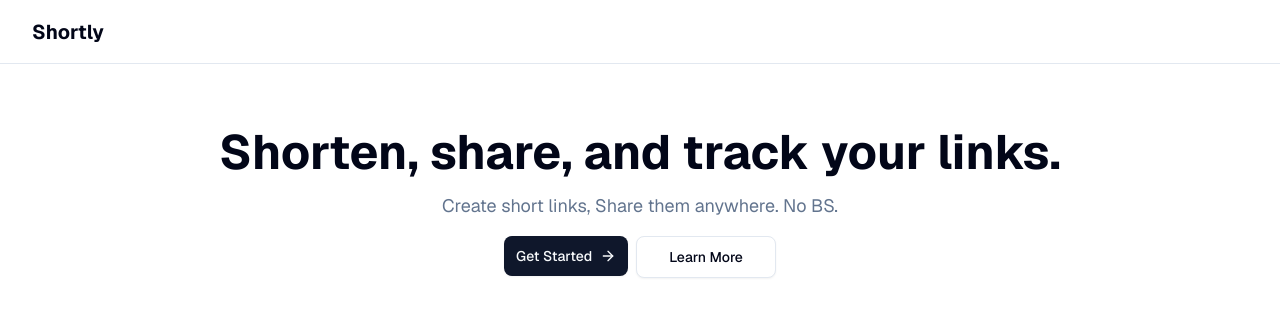
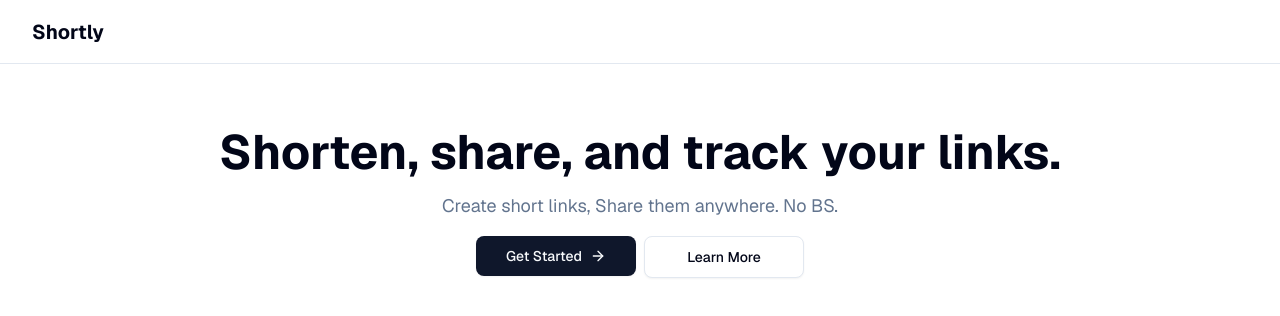
Before and after one commit to aritako/shortly, a Next.js app in the folder frontend/: page / in a window 1280 px wide. Shown: the top 316 px of the page. Built offline with nearby package versions, Linux system fonts and the light colour scheme.

Commit message:
chore: adjust min-w of buttons

```diff
--- a/frontend/src/app/page.tsx
+++ b/frontend/src/app/page.tsx
@@ -13,10 +13,13 @@ export default function Home() {
           Create short links, Share them anywhere. No BS.
         </h3>
         <div className="flex gap-2">
-          <Button className="px-8 py-5 cursor-pointer">
+          <Button className="px-8 py-5 min-w-40 cursor-pointer">
             Get Started <ArrowRight />
           </Button>
-          <Button variant="outline" className="px-8 py-5 cursor-pointer">
+          <Button
+            variant="outline"
+            className="px-8 py-5 min-w-40 cursor-pointer"
+          >
             Learn More
           </Button>
         </div>
```
